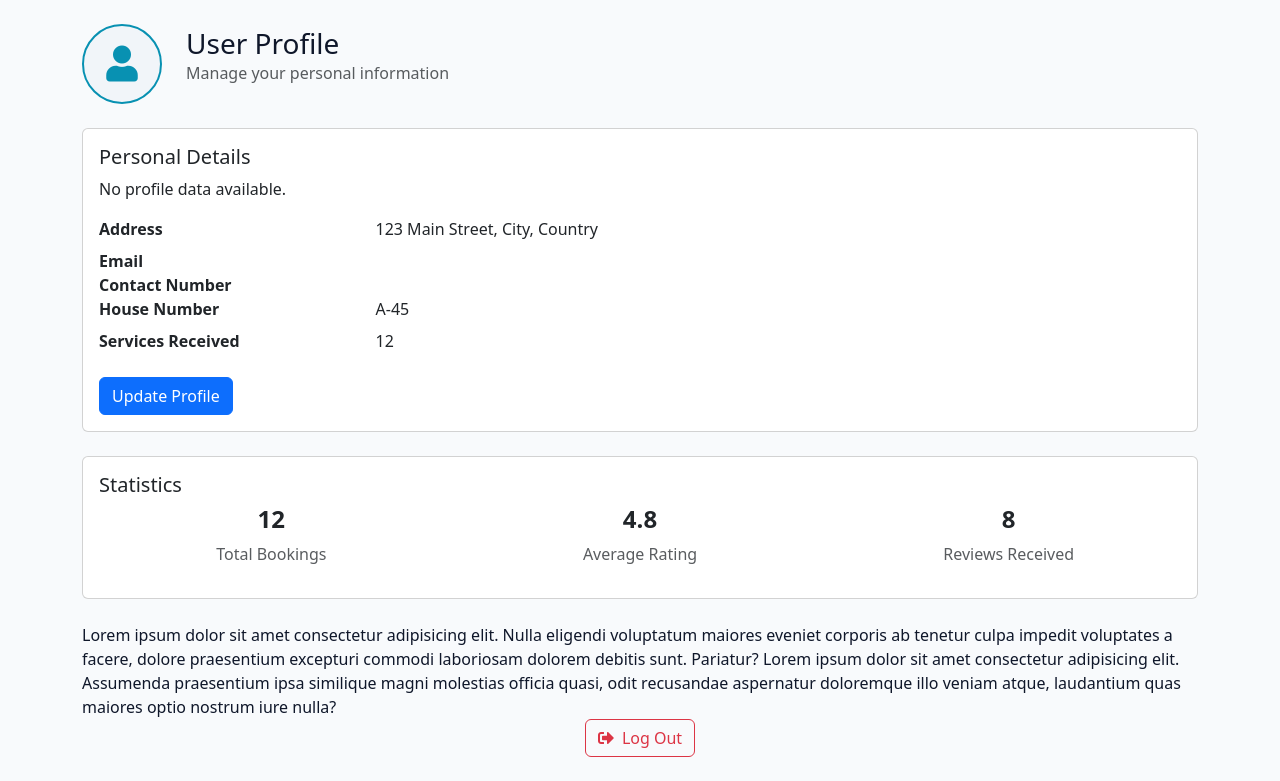
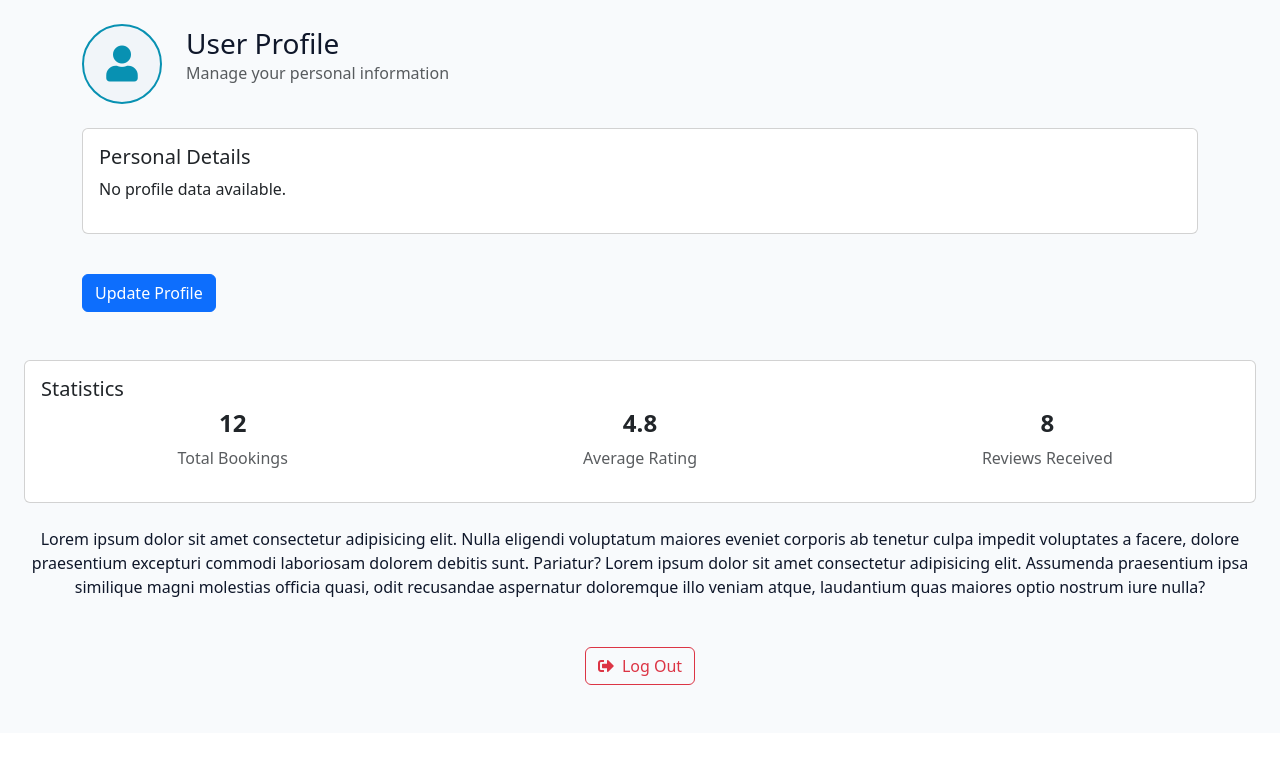
Before and after one commit to Abhi5525/Sixth-Sem-Project, a Django app: page /users/profile/ in a window 1280 px wide. Shown: the part 72-853 px from the top of the page. After the commit the page ends 757 px from the top, so only its background shows below. Run offline with Django 4.2, Linux system fonts and the light colour scheme; the visitor is signed in with stand-in values (Sample User, id 1).

Commit message:
this is going well

```diff
--- a/home/urls.py
+++ b/home/urls.py
@@ -5,7 +5,7 @@ from . import views
 app_name = 'home_module'
 urlpatterns = [
     path('', views.home , name = 'home' ),
-    path('professionals', views.professionals_list, name = "professionals_List"),
+    # path('professionals', views.professionals_list, name = "professionals_List")
     # path('bookings/', views.bookings, name = 'bookings'),
     # path('profile/', views.profile, name = 'profile'),
 
--- a/users/models.py
+++ b/users/models.py
@@ -20,8 +20,8 @@ class CustomUserManager(BaseUserManager):
         return user
 
     def create_superuser(self, email=None, password=None, **extra_fields):
-        if not email:
-            raise ValueError('Email is required for superusers.')
+        # if not email:
+        #     raise ValueError('Email is required for superusers.')
         if not password:
             raise ValueError('Password is required.')
 
@@ -40,12 +40,12 @@ class CustomUserManager(BaseUserManager):
 class CustomUser(AbstractBaseUser, PermissionsMixin):
     phone_number = models.CharField(max_length=15, unique=True, blank=True, null=True)
     full_name = models.CharField(max_length=100, blank=True, null=True)
-    email = models.EmailField(unique=True)
+    email = models.EmailField(unique=True, blank=True, null=True)  # ✅ Superuser logs in with email
 
     is_active = models.BooleanField(default=True)
     is_staff = models.BooleanField(default=False)
 
-    USERNAME_FIELD = 'email'       # ✅ Superuser logs in with email
+    USERNAME_FIELD = 'phone_number'       # ✅ Superuser logs in with email
     REQUIRED_FIELDS = []           # ✅ No extra prompts during createsuperuser
 
     objects = CustomUserManager()
--- a/users/templates/users/profile.html
+++ b/users/templates/users/profile.html
@@ -47,7 +47,7 @@
   }
 </style>
 {%endblock%}{%block main-content%}
-<div class="container py-4">
+<div class="container py-4 mb-4"  >
   <!-- Profile Header -->
   <div class="row align-items-center mb-4">
     <div class="col-auto">
@@ -69,12 +69,9 @@
         {% if manpower_profile %}
         <dt class="col-sm-3">Name</dt>
         <dd class="col-sm-9">{{ manpower_profile.user.full_name }}</dd>
-        {% else %}
-        <p>No profile data available.</p>
-        {% endif %}
 
         <dt class="col-sm-3">Address</dt>
-        <dd class="col-sm-9">123 Main Street, City, Country</dd>
+        <dd class="col-sm-9">{{ manpower_profile.province }}, {{ manpower_profile.district }}, {{ manpower_profile.municipality }}</dd>
 
         <dt class="col-sm-3">Email</dt>
         <dd class="col-sm-9">{{ manpower_profile.email }}</dd>
@@ -82,12 +79,15 @@
         <dt class="col-sm-3">Contact Number</dt>
         <dd class="col-sm-9">{{ manpower_profile.user.phone_number }}</dd>
 
-        <dt class="col-sm-3">House Number</dt>
-        <dd class="col-sm-9">A-45</dd>
-
         <dt class="col-sm-3">Services Received</dt>
         <dd class="col-sm-9">12</dd>
+        {% else %}
+        <p>No profile data available.</p>
+        {% endif %}
       </dl>
+    </div>
+  </div>
+
       <button
         class="btn btn-primary mt-3"
         data-bs-toggle="modal"
@@ -99,7 +99,7 @@
   </div>
 
   <!-- Stats Card -->
-  <div class="card mb-4">
+  <div class="card m-4">
     <div class="card-body">
       <h5 class="card-title">Statistics</h5>
       <div class="row text-center">
@@ -118,6 +118,7 @@
       </div>
     </div>
   </div>
+  <div class="text-center mb-5 mt-4">
     Lorem ipsum dolor sit amet consectetur adipisicing elit. Nulla eligendi
     voluptatum maiores eveniet corporis ab tenetur culpa impedit voluptates a
     facere, dolore praesentium excepturi commodi laboriosam dolorem debitis sunt.
@@ -125,8 +126,9 @@
     praesentium ipsa similique magni molestias officia quasi, odit recusandae
     aspernatur doloremque illo veniam atque, laudantium quas maiores optio nostrum
     iure nulla?
+  </div>
   <!-- Logout Button -->
-  <div class="text-center">
+  <div class="text-center mb-5 mt-4">
     <button
       class="btn btn-outline-danger"
       data-bs-toggle="modal"
--- a/users/views.py
+++ b/users/views.py
@@ -10,8 +10,8 @@ from users.models import CustomUser, ManpowerProfile, District, Municipality, Pr
 from home import views
 from django.contrib.auth.decorators import login_required
 from django.contrib.auth.views import LogoutView
-from django.contrib.auth.models import User
-from django import forms
+# from django.contrib.auth.models import User
+# from django import forms
 
 @login_required
 def profile(request):
@@ -59,17 +59,25 @@ def professional_signup(request):
     else:
         form = ManpowerSignupForm(user=request.user)
     return render(request, 'users/professional_signup.html', {'form': form})
+from django.contrib.auth import authenticate, login as auth_login
+from django.contrib import messages
 
 def login(request):
     if request.method == 'POST':
         form = LoginForm(request.POST)
         if form.is_valid():
-            auth_login(request, form.user)
-            return redirect('home_module:home')
+            phone = form.cleaned_data.get('phone_number')
+            password = form.cleaned_data.get('password')
 
+            user = authenticate(request, username=phone, password=password)
+            if user:
+                auth_login(request, user)
+                return redirect('home_module:home')
+            else:
+                form.add_error(None, 'Invalid phone number or password')
     else:
         form = LoginForm()
-    return render(request, 'users/login.html', {'form':form})
+    return render(request, 'users/login.html', {'form': form})
 
 @login_required
 def profile_update(request):
```
Also changed, not shown: home/templates/home/index.html (+8 -7 lines), home/views.py (+2 -5 lines), users/admin.py (+22 -1 lines). Lines whose indentation alone changed are shown as unchanged.
